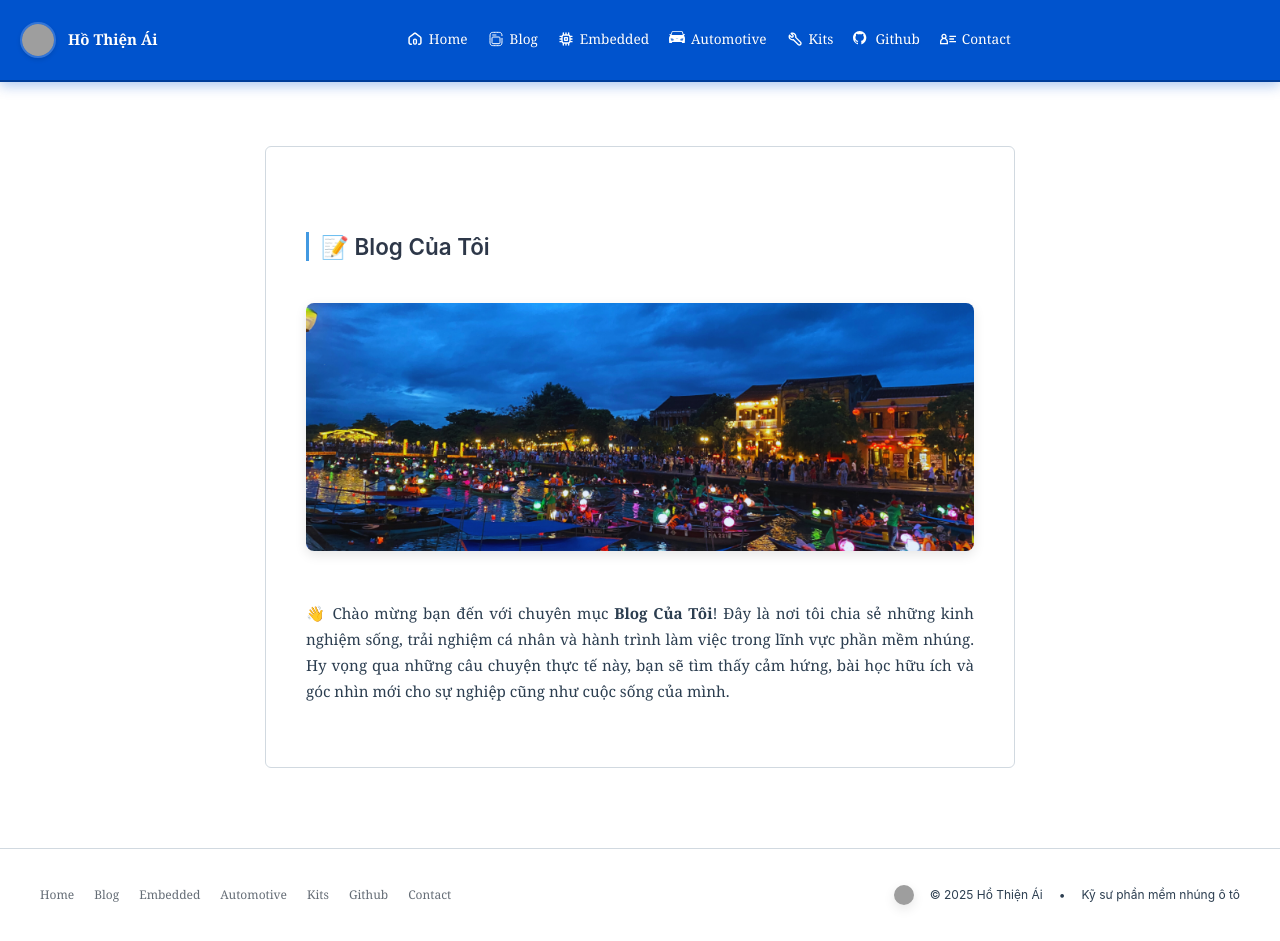
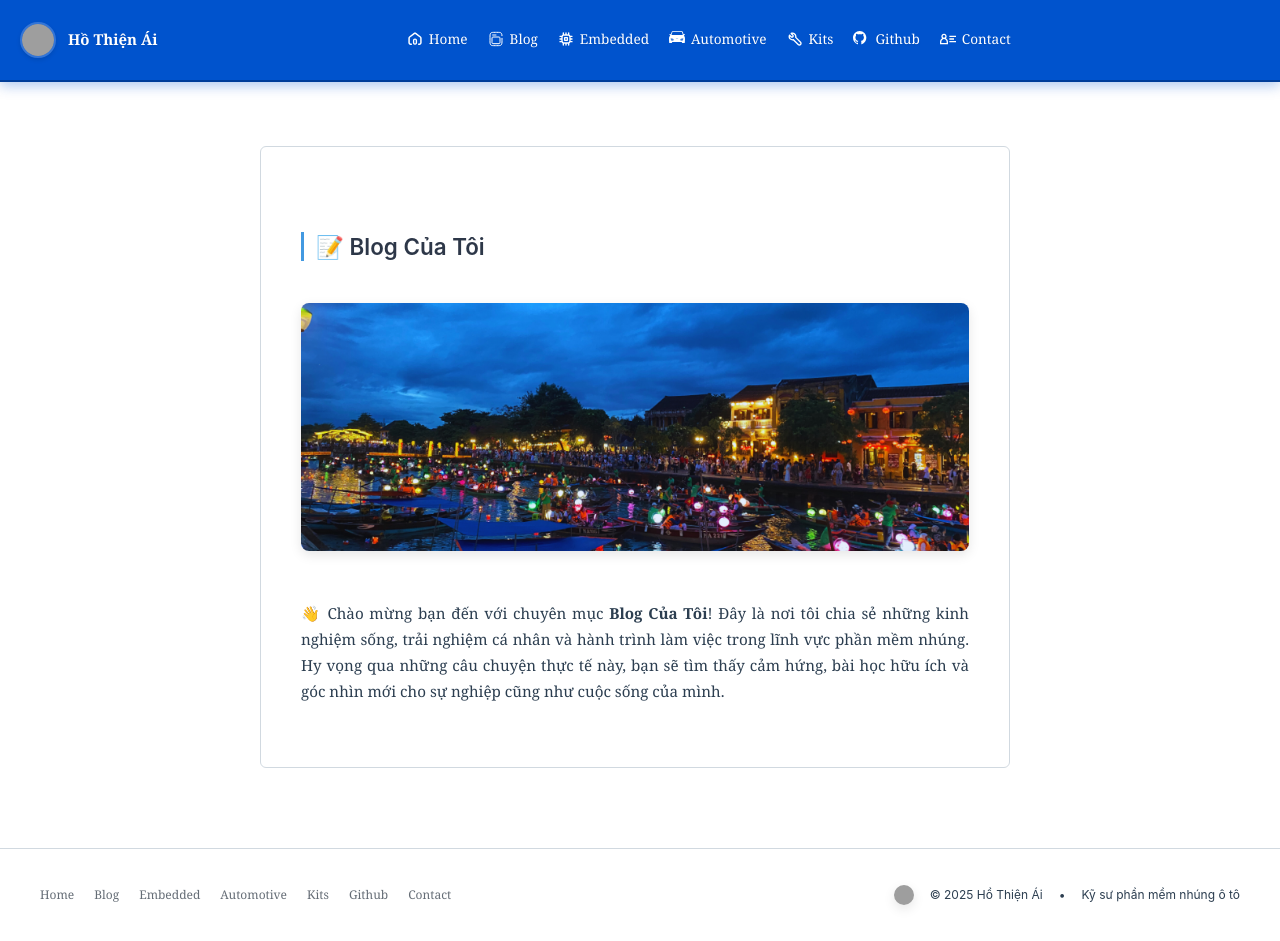
Before and after one commit to ai-ho/ai-ho.github.io, a Jekyll site: the page built from blog/index.md, in a window 1280 px wide. Built offline with Jekyll 4.4.1, drawn with Linux system fonts in a browser that asks for light colours; some web fonts are replaced; grey boxes are pictures that could not be loaded.

Commit message:
Move main content to left

```diff
--- a/_layouts/default.html
+++ b/_layouts/default.html
@@ -39,7 +39,7 @@
 
         .container {
             max-width: 750px;
-            margin: 0 auto;
+            margin: 0 auto 0 calc(50% - 400px);
             padding: 20px;
         }
 
```
